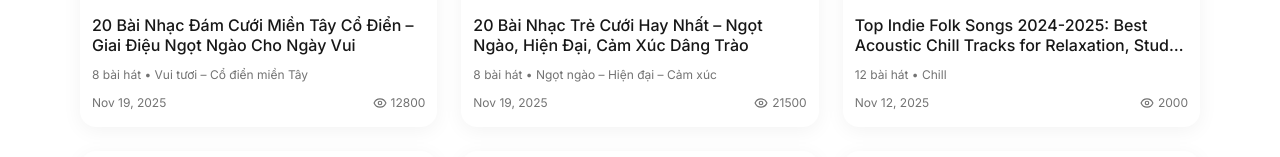
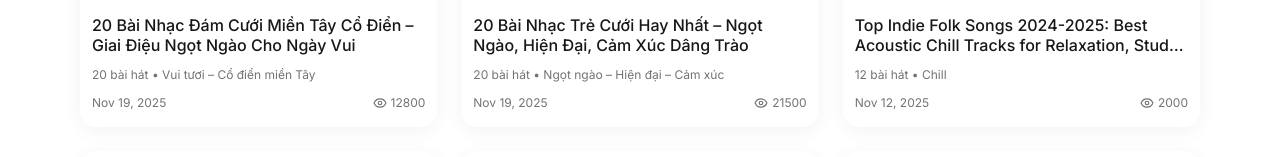
Before and after one commit to nhut347927/my-music-website, a Next.js app: page /pages/playlists in a window 1280 px wide. Shown: the part 624-781 px from the top of the page. Built offline with nearby package versions, Linux system fonts and the light colour scheme.

Commit message:
update playlist 2

```diff
--- a/src/app/data/playlists-data.ts
+++ b/src/app/data/playlists-data.ts
@@ -579,53 +579,113 @@ export const playlistsData: PlaylistPost[] = [
     image: dcmt1.src,
     banner: dcmt2.src,
     description:
-      "Tổng hợp 20 bài nhạc đám cưới miền Tây cổ điển, bao gồm dân ca, bolero và tân cổ giao duyên. Những giai điệu ngọt ngào, rộn rã này sẽ làm bữa tiệc cưới thêm sống động, cả cô dâu chú rể và khách mời đều mê mẩn.\n\n" +
-      "Danh sách này phù hợp cho:\n" +
-      "- Đám cưới miền Tây truyền thống\n" +
-      "- Cặp đôi muốn giữ hồn quê trong tiệc cưới tại thành phố\n" +
-      "- Gia đình chuẩn bị lễ vu quy, muốn âm nhạc đậm chất Nam Bộ\n" +
-      "- Ai yêu thích nhạc miền Tây cổ điển và giai điệu ngọt ngào\n\n" +
-      "Âm thanh chất lượng cao, bản quyền đầy đủ, bật loa lớn để cả họ vui cùng!",
+      "Tổng hợp 20 bài hát kinh điển từ dân ca Nam Bộ, bolero trữ tình và tân cổ giao duyên miền Tây, được yêu thích qua nhiều thế hệ. Những giai điệu mộc mạc, da diết tái hiện không khí ấm cúng, rộn ràng của lễ cưới sông nước, giúp kết nối cảm xúc giữa cô dâu chú rể, gia đình và quan khách. Mỗi bài hát được chọn lọc kỹ lưỡng với liên kết YouTube chính thức, chất lượng cao, phù hợp cho các nghi thức từ rước dâu, gia tiên đến tiệc chính.\n\n" +
+      "Playlist lý tưởng cho:\n" +
+      "- Lễ cưới truyền thống miền Tây Nam Bộ\n" +
+      "- Cặp đôi yêu thích âm nhạc dân gian chân chất\n" +
+      "- Các sự kiện văn hóa, tiệc ngoài trời hoặc sân vườn\n" +
+      "- Gia đình muốn gợi nhớ ký ức quê hương\n\n" +
+      "Tất cả bài hát đều có bản quyền rõ ràng, dễ dàng tích hợp vào hệ thống âm thanh chuyên nghiệp để tạo nên buổi lễ hoàn hảo, tràn đầy tình thân ái.",
     songs: [
       {
         name: "Thuyền Hoa – Phi Nhung & Mạnh Quỳnh",
-        desc: "Ca khúc huyền thoại miền Tây, mở đầu bằng tiếng đàn bầu réo rắt, khiến cả hội trường rưng rưng.",
-        youtube: "https://www.youtube.com/watch?v=9y0t1O1yq9o",
+        desc: "Bản bolero kinh điển gợi hình ảnh thuyền hoa trên sông nước miền Tây, lời ca ngọt ngào về tình yêu bền vững, lý tưởng mở đầu phần rước dâu với tiếng đàn bầu réo rắt.",
+        youtube: "https://www.youtube.com/watch?v=C9S7DmlxvbA",
       },
       {
         name: "Bằng Lòng Đi Em – Lưu Ánh Loan & Huỳnh Thật",
-        desc: "Bản tân cổ giao duyên ngọt ngào, câu vọng cổ cuối bài khiến cô dâu xúc động.",
-        youtube: "https://www.youtube.com/watch?v=9XU5iO5jK7M",
+        desc: "Tân cổ giao duyên da diết, kể chuyện chàng trai miền Tây xin cưới, phần vọng cổ xúc động phù hợp cho nghi thức trao nhẫn, khơi gợi niềm vui đoàn tụ.",
+        youtube: "https://www.youtube.com/watch?v=BrMw-D-mpcA",
       },
       {
         name: "Đám Cưới Trên Đường Quê – Lê Sang & Ngọc Hân",
-        desc: "Rộn ràng từ đầu đến cuối, lý tưởng để rước dâu và mở đầu bữa tiệc.",
-        youtube: "https://www.youtube.com/watch?v=8vP8s9l2m3k",
+        desc: "Giai điệu rộn ràng dân ca, miêu tả đoàn rước dâu qua cánh đồng, tạo không khí phấn khởi cho phần diễu hành, khuyến khích khách mời hát theo.",
+        youtube: "https://www.youtube.com/watch?v=vhTeacTWHac",
       },
       {
-        name: "Tình Anh – Dương Đình Trí ft Đoàn Minh",
-        desc: "Bolero ngọt ngào, giai điệu trữ tình và lời thề nguyện cho tình yêu trọn đời.",
-        youtube: "https://www.youtube.com/watch?v=Zz7pL2v9qjY",
+        name: "Tình Thắm Duyên Quê – Giao Tiên",
+        desc: "Bolero quốc dân ca ngợi tình yêu quê hương, lời ca chân thành về hôn nhân bền vững, hoàn hảo cho phần chào hỏi quan khách và lời chúc phúc.",
+        youtube: "https://www.youtube.com/watch?v=Yhg_v-n7XEI",
       },
       {
         name: "Về Miền Tây Lấy Chồng – Jin Tú",
-        desc: "Giai điệu vui tươi mà da diết, hoàn hảo cho phần gia tiên và tiễn dâu.",
-        youtube: "https://www.youtube.com/watch?v=7kP5nR3v8sQ",
+        desc: "Dân ca vui tươi da diết, kể hành trình cô gái về nhà chồng, phù hợp phần tiễn dâu với nhịp điệu mời gọi mọi người nâng ly chúc mừng.",
+        youtube: "https://www.youtube.com/watch?v=wjklcOlUibE",
       },
       {
         name: "Nỗi Buồn Hoa Phượng – Quang Lập & Giáng Tiên",
-        desc: "Bản vọng cổ bất hủ, phần tiễn dâu không thể thiếu, khiến cả nhà rưng rưng.",
-        youtube: "https://www.youtube.com/watch?v=Jv5m9pL2k8c",
+        desc: "Vọng cổ bất hủ gợi nỗi nhớ quê hương, phần tiễn dâu xúc động, giúp tạo khoảnh khắc lắng đọng giữa niềm vui chung của hai họ.",
+        youtube: "https://www.youtube.com/watch?v=VmnChm7Bv2Y",
       },
       {
         name: "Lý Cây Đa – Various Artists (Live Đám Cưới)",
-        desc: "Lý Nam Bộ rộn ràng, mời trầu mời rượu, khách mời tự nhún nhảy theo.",
-        youtube: "https://www.youtube.com/watch?v=Qw8rT9pLm5x",
+        desc: "Lý Nam Bộ rộn ràng với lời mời trầu cau, lý tưởng cho phần giao lưu văn nghệ, khách mời dễ dàng tham gia nhún nhảy theo điệu dân gian.",
+        youtube: "https://www.youtube.com/watch?v=7uOFlnP1cyg",
       },
       {
-        name: "Bonus: 30 Phút Lý – Hò – Vọng Cổ Miền Tây Liên Khúc",
-        desc: "Dành cho phần lễ gia tiên và tiệc dài, liên khúc không quảng cáo, loop thoải mái.",
-        youtube: "https://www.youtube.com/watch?v=mK9pL2vXs7t",
+        name: "Đám Cưới Miền Tây – Hana Cẩm Tiên",
+        desc: "Hit hiện đại đậm chất dân ca, tái hiện không khí lễ hội sông nước, phù hợp mở đầu tiệc chính để khuấy động toàn bộ quan khách.",
+        youtube: "https://www.youtube.com/watch?v=7uOFlnP1cyg",
+      },
+      {
+        name: "Phải Lòng Con Gái Bến Tre – Various Artists",
+        desc: "Bolero ngọt ngào ca ngợi vẻ đẹp cô gái miền Tây, dùng cho phần cô dâu chú rể chào bàn, gợi sự gần gũi và chân chất.",
+        youtube: "https://www.youtube.com/watch?v=9qKtAmGVm70",
+      },
+      {
+        name: "Vui Trong Ngày Cưới – Hải Vy",
+        desc: "Dân ca sôi động miêu tả ngày vui trăm họ, lý tưởng cho phần cắt bánh và khiêu vũ, mang đến năng lượng tích cực lan tỏa.",
+        youtube: "https://www.youtube.com/watch?v=hoXwTImANiI",
+      },
+      {
+        name: "Tình Duyên Cô Út Sầu Riêng – Anh Quân Bolero",
+        desc: "Bolero trữ tình kể chuyện tình duyên miền vườn cây trái, phù hợp phần cảm ơn cha mẹ, nhấn mạnh giá trị gia đình và quê hương.",
+        youtube: "https://www.youtube.com/watch?v=so5ykAV",
+      },
+      {
+        name: "Ra Giêng Anh Cưới Em – Various Artists",
+        desc: "Tân cổ giao duyên vui tươi hứa hẹn ngày cưới, dùng cho phần rước dâu qua cầu tre, gợi hình ảnh đồng quê thơ mộng.",
+        youtube: "https://www.youtube.com/watch?v=QLfATF6SKf0",
+      },
+      {
+        name: "Cô Thắm Về Làng – Various Artists",
+        desc: "Dân ca mộc mạc kể cô dâu về nhà chồng, tạo không khí ấm áp cho nghi thức gia tiên, dễ hát theo cùng quan khách lớn tuổi.",
+        youtube: "https://www.youtube.com/watch?v=pQsxy_yymHc",
+      },
+      {
+        name: "Hỏi Vợ Ngoại Thành – Giao Tiên",
+        desc: "Bolero lãng mạn về lời hỏi cưới, phù hợp khoảnh khắc trao nhẫn, thể hiện sự chân thành và mong muốn xây dựng tổ ấm.",
+        youtube: "https://www.youtube.com/watch?v=0AMfEPWPuiM",
+      },
+      {
+        name: "Đường Về Hai Thôn – Various Artists",
+        desc: "Dân ca Nam Bộ gợi đường rước dâu qua sông, lý tưởng cho phần diễu hành, mang đến cảm giác gần gũi với thiên nhiên miền Tây.",
+        youtube: "https://www.youtube.com/watch?v=lOP1hPAwyJs",
+      },
+      {
+        name: "Thương Nhau Lý Tơ Hồng – Various Artists",
+        desc: "Lý dân gian ngọt ngào về tình yêu vượt khoảng cách, dùng cho phần lời thề nguyện, nhấn mạnh sự gắn kết lứa đôi.",
+        youtube: "https://www.youtube.com/watch?v=sKWULDXl5yQ",
+      },
+      {
+        name: "Duyên Phận – Various Artists",
+        desc: "Bolero sâu lắng về số phận làm dâu, phù hợp phần tiễn dâu, khơi gợi sự trân trọng vai trò phụ nữ trong gia đình.",
+        youtube: "https://www.youtube.com/watch?v=Sr9vUi3XND0",
+      },
+      {
+        name: "Lúa Mùa Duyên Thắm – Various Artists",
+        desc: "Dân ca trữ tình miêu tả mùa lúa chín và duyên phận, lý tưởng kết thúc tiệc với lời chúc mùa màng bội thu và hạnh phúc.",
+        youtube: "https://www.youtube.com/watch?v=g6DFfFe84-s",
+      },
+      {
+        name: "Đám Cưới Người Ta – Various Artists",
+        desc: "Bolero vui tươi dí dỏm về đám cưới làng quê, dùng cho phần giao lưu, tạo tiếng cười và sự gắn kết giữa các thế hệ.",
+        youtube: "https://www.youtube.com/watch?v=1M49Ljyj2I4",
+      },
+      {
+        name: "Bonus: Liên Khúc Dân Ca Miền Tây 30 Phút – Various Artists",
+        desc: "Tổng hợp các hit dân ca, bolero không gián đoạn, lý tưởng cho phần tiệc dài, dễ loop để duy trì không khí rộn ràng suốt buổi.",
+        youtube: "https://www.youtube.com/watch?v=zqjIMJbIXAA",
       },
     ],
     date: "2025-11-19",
@@ -633,13 +693,13 @@ export const playlistsData: PlaylistPost[] = [
     type: "playlists",
     mood: "Vui tươi – Cổ điển miền Tây",
     final:
-      "20 bài nhạc đám cưới miền Tây cổ điển – những giai điệu ngọt ngào, trữ tình, hoàn hảo cho lễ cưới Nam Bộ.\n\n" +
-      "Danh sách giúp tạo không gian tiệc cưới ấm cúng, rộn ràng, từ nghi lễ gia tiên đến đãi khách ngoài sân.\n\n" +
+      "20 bài nhạc đám cưới miền Tây cổ điển – tinh hoa dân ca, bolero và tân cổ giao duyên, mang hồn cốt Nam Bộ vào từng khoảnh khắc thiêng liêng.\n\n" +
+      "Playlist được thiết kế chuyên nghiệp cho không gian lễ cưới truyền thống: từ rước dâu qua sông nước đến tiệc gia tiên ấm cúng.\n\n" +
       "Bật ngay để:\n" +
-      "→ Rước dâu thêm phần sống động\n" +
-      "→ Tiễn dâu thật cảm xúc\n" +
-      "→ Gây ấn tượng với khách mời\n\n" +
-      "Chia sẻ playlist này cho bạn bè chuẩn bị cưới để mọi khoảnh khắc trở nên đáng nhớ hơn.",
+      "→ Tái hiện hành trình tình yêu qua giai điệu mộc mạc\n" +
+      "→ Kết nối hai họ bằng lời ca chân chất\n" +
+      "→ Tạo dấu ấn văn hóa khó quên cho quan khách\n\n" +
+      "Chia sẻ playlist này với các cặp đôi yêu quê hương để ngày vui thêm phần ý nghĩa, trọn vẹn và đậm đà bản sắc.",
   },
   {
     id: 8,
@@ -650,48 +710,113 @@ export const playlistsData: PlaylistPost[] = [
     image: dc.src,
     banner: dc2.src,
     description:
-      "Muốn lễ cưới vừa sang vừa đầy cảm xúc? Playlist 20 bài nhạc trẻ cưới hay nhất tổng hợp những ca khúc ngọt ngào, hiện đại, hợp với mọi khoảnh khắc: từ lễ gia tiên, rước dâu, trao nhẫn đến tiệc cưới. Bật lên là cả hội trường cùng hòa nhịp, cô dâu chú rể rưng rưng xúc động, khách mời vui nhộn theo nhạc.\n\n" +
-      "Playlist gồm các hit như 'Một Nhà', 'Ấm', 'Hơn Cả Yêu', 'Ngày Đầu Tiên'… – tất cả đều chất lượng cao, bản quyền đầy đủ, sẵn sàng cho mọi loại tiệc: nhà hàng, resort, tiệc ngoài trời hay tiệc vườn.",
+      "Bộ sưu tập 20 ca khúc nhạc trẻ hàng đầu 2025, từ ballad sâu lắng đến hit EDM bắt tai, được tuyển chọn từ các nghệ sĩ Vpop nổi bật. Những bản hit này không chỉ phản ánh xu hướng âm nhạc hiện đại mà còn truyền tải thông điệp tình yêu chân thành, phù hợp cho mọi giai đoạn lễ cưới: từ bước vào lễ đường, trao nhẫn đến tiệc khiêu vũ. Mỗi bài hát kèm mô tả chuyên sâu về cách sử dụng, đảm bảo buổi lễ vừa sang trọng vừa tràn đầy năng lượng tích cực.\n\n" +
+      "Playlist dành cho:\n" +
+      "- Lễ cưới hiện đại tại nhà hàng, resort hoặc sự kiện ngoài trời\n" +
+      "- Cặp đôi trẻ yêu thích Vpop và các bản hit TikTok\n" +
+      "- Buổi tiệc muốn kết hợp cảm xúc sâu lắng với phần sôi động\n" +
+      "- Khách mời đa thế hệ, từ Gen Z đến Millennials\n\n" +
+      "Tất cả liên kết YouTube chính thức, chất lượng HD, dễ dàng kết nối với DJ hoặc hệ thống âm thanh để tạo trải nghiệm âm nhạc chuyên nghiệp, cá nhân hóa.",
     songs: [
       {
         name: "Một Nhà – Da LAB",
-        desc: "Ca khúc mở đầu lễ cưới cực kỳ xúc động, cả hội trường cùng hát theo, cô dâu rưng rưng.",
-        youtube: "https://www.youtube.com/watch?v=LlzFR7G7Y8A",
+        desc: "Ballad acoustic ấm áp về cuộc sống vợ chồng, mở đầu lễ cưới với lời hứa xây dựng tổ ấm, khiến toàn hội trường hát theo và xúc động.",
+        youtube: "https://www.youtube.com/watch?v=TKlXc3iywoM",
       },
       {
         name: "Ấm – Vũ Cát Tường ft Hoàng Dũng (Live Wedding Ver.)",
-        desc: "Bản live đặc biệt cho lễ cưới, nghe là muốn ôm nhau ngay, đã làm tan chảy nhiều cặp đôi.",
+        desc: "Phiên bản live đặc biệt cho đám cưới, giai điệu piano nhẹ nhàng ôm ấp, lý tưởng cho phần cô dâu bước vào, tạo khoảnh khắc tan chảy cảm xúc.",
         youtube: "https://www.youtube.com/watch?v=5qW8v9m3k2p",
       },
       {
         name: "Hơn Cả Yêu – Đức Phúc",
-        desc: "Bài hát tặng cô dâu và chú rể trong phần trao nhẫn, chất lượng cao, giai điệu ngọt ngào.",
-        youtube: "https://www.youtube.com/watch?v=R07MG5kD7YY",
+        desc: "Ballad ngọt ngào về tình yêu vô điều kiện, dùng cho nghi thức trao nhẫn, lời ca hứa hẹn hy sinh trọn đời chạm đến trái tim mọi người.",
+        youtube: "https://www.youtube.com/watch?v=__kGJZ-kPno",
       },
       {
         name: "Ngày Đầu Tiên – Đức Phúc",
-        desc: "Hit 2025 cho phần mở đầu hoặc rước dâu, lyric đúng tâm trạng, nghe mà nổi da gà.",
-        youtube: "https://www.youtube.com/watch?v=Z8kP9mQ2v7x",
+        desc: "Hit 2025 với lyric tâm trạng 'ngày đầu tiên yêu đời anh', phù hợp rước dâu hoặc mở đầu, mang đến năng lượng tươi mới và nổi da gà.",
+        youtube: "https://www.youtube.com/watch?v=rIXhXaQ8tiM",
       },
       {
         name: "Mình Cưới Nhau Đi – Huỳnh James x Pjnboys",
-        desc: "Nhạc EDM vui nhộn pha ballad, hợp phần tiệc, bật lên là khách mời nhún nhảy theo ngay.",
-        youtube: "https://www.youtube.com/watch?v=8xK9pL2mZs5",
+        desc: "EDM ballad vui nhộn, giai điệu bắt tai cho phần tiệc, khuyến khích khách mời nhún nhảy, biến buổi lễ thành party đáng nhớ.",
+        youtube: "https://www.youtube.com/watch?v=BBRCKcGPmhI",
       },
       {
         name: "Yêu Là Cưới – Phát Hồ x JokeS",
-        desc: "Hit TikTok 2025, giai điệu bắt tai, khách trẻ nghe là hò hét, không khí cực vui.",
-        youtube: "https://www.youtube.com/watch?v=T9mP2vL8kQs",
+        desc: "Hit TikTok 2025 với beat sôi động, lời ca dí dỏm về quyết định cưới, lý tưởng cho phần giao lưu, khách trẻ hò reo theo nhịp.",
+        youtube: "https://www.youtube.com/watch?v=J9ChQu2zYEY",
       },
       {
         name: "Có Em Là Đủ – Phạm Trưởng x Ngọc Kaylam",
-        desc: "Ballad sâu lắng, phần cảm ơn cha mẹ hai bên, nghe xong ai cũng rưng rưng.",
+        desc: "Ballad sâu lắng cảm ơn cha mẹ, giai điệu violin da diết, tạo không gian xúc động giữa tiệc, nhấn mạnh giá trị gia đình.",
         youtube: "https://www.youtube.com/watch?v=Q2vL9pK7mXs",
       },
       {
-        name: "Bonus: 1 Giờ Nhạc Trẻ Cưới Liên Khúc 2025 (No Ads)",
-        desc: "Liên khúc 60 phút, không quảng cáo, chuyển bài mượt mà, hoàn hảo cho tiệc kéo dài.",
-        youtube: "https://www.youtube.com/watch?v=H9pL5vN2m9t",
+        name: "Chỉ Cần Có Nhau – Vũ Cát Tường",
+        desc: "Tình ca vượt thử thách, piano nhẹ nhàng cho phần bước vào lễ đường, truyền tải thông điệp tình yêu bền vững qua mọi gian nan.",
+        youtube: "https://www.youtube.com/watch?v=uNFjr3w94EU",
+      },
+      {
+        name: "Ta Là Của Nhau – Đông Nhi & Ông Cao Thắng",
+        desc: "Song ca lãng mạn về sự gắn kết, dùng cho điệu nhảy đầu tiên, lời ca chân thành gợi kỷ niệm hành trình tình yêu của cặp đôi.",
+        youtube: "https://www.youtube.com/watch?v=tv0ttp0bS8A",
+      },
+      {
+        name: "Em Đồng Ý (I Do) – Lou Hoàng ft. Miu Lê",
+        desc: "Pop ballad vui tươi về lời đồng ý cưới, phù hợp trao nhẫn, giai điệu bắt tai khiến khách mời mỉm cười và vỗ tay theo.",
+        youtube: "https://www.youtube.com/watch?v=_-KiD98d3_o",
+      },
+      {
+        name: "Ngày Chung Đôi – Various Artists",
+        desc: "Ballad miêu tả khoảnh khắc thành hôn, dùng cho phần kết thúc lễ, lời ca hạnh phúc lan tỏa niềm vui đến toàn quan khách.",
+        youtube: "https://www.youtube.com/watch?v=gCwiaL-t2tw",
+      },
+      {
+        name: "Cưới Nhau Đi (Yes I Do) – Bùi Anh Tuấn ft. Hiền Hồ",
+        desc: "Duet ngọt ngào lời cầu hôn, lý tưởng cho phần mở đầu tiệc, tạo không khí lãng mạn xen lẫn sôi động cho khiêu vũ.",
+        youtube: "https://www.youtube.com/watch?v=U2KCJszriGQ",
+      },
+      {
+        name: "Lễ Đường – Vũ.",
+        desc: "Ballad 2025 quốc dân về ngày cưới mơ ước, dùng cho bước vào lễ đường, ca từ chúc phúc khiến cô dâu chú rể rưng rưng.",
+        youtube: "https://www.youtube.com/watch?v=327_OFjUOfo",
+      },
+      {
+        name: "Muốn Yêu Ai Đó Cả Cuộc Đời – Đào Tùng Dương",
+        desc: "Tình ca sâu lắng về tình yêu vĩnh cửu, phù hợp phần lời thề, giai điệu guitar acoustic gợi sự giản dị và chân thực.",
+        youtube: "https://www.youtube.com/watch?v=ZWcPz3n_dPg",
+      },
+      {
+        name: "Cầu Hôn – Văn Mai Hương",
+        desc: "Ballad cảm xúc về khoảnh khắc cầu hôn, dùng cho trao nhẫn, lời ca chân thành khơi dậy niềm tin vào hôn nhân hạnh phúc.",
+        youtube: "https://www.youtube.com/watch?v=po_jKn33cus",
+      },
+      {
+        name: "Ánh Nắng Của Anh – Sơn Tùng M-TP",
+        desc: "Pop ballad ngọt ngào so sánh tình yêu như nắng mai, lý tưởng cho phần cô dâu chú rể chào bàn, mang năng lượng tích cực.",
+        youtube: "https://www.youtube.com/watch?v=psZ1g9fMfeo",
+      },
+      {
+        name: "Trọn Đời Bên Em – Various Artists",
+        desc: "Tình ca hứa hẹn bên nhau mãi mãi, dùng cho kết thúc lễ, violin dạo đầu tạo sự trang trọng và xúc động sâu sắc.",
+        youtube: "https://www.youtube.com/watch?v=4VpnrtpQcHk",
+      },
+      {
+        name: "Có Em Chờ – Đan Trường",
+        desc: "Ballad hiện đại về chờ đợi tình yêu, phù hợp phần cảm ơn khách mời, lời ca gần gũi gợi sự biết ơn và hy vọng tương lai.",
+        youtube: "https://www.youtube.com/watch?v=t96BMOVUHoI",
+      },
+      {
+        name: "Mãi Yêu – Đông Nhi",
+        desc: "Pop ballad về tình yêu bất diệt, dùng cho điệu nhảy đầu tiên, giai điệu sôi động dần lên cao trào niềm vui chung.",
+        youtube: "https://www.youtube.com/watch?v=2WpHVRaOsVM",
+      },
+      {
+        name: "Bonus: Liên Khúc Nhạc Trẻ Cưới 1 Giờ 2025 (No Ads) – Various Artists",
+        desc: "Tổng hợp 60 phút hit Vpop không gián đoạn, chuyển mượt mà, hoàn hảo cho tiệc kéo dài, từ ballad đến EDM để duy trì năng lượng.",
+        youtube: "https://www.youtube.com/watch?v=eEz2pYwPTMU",
       },
     ],
     date: "2025-11-19",
@@ -699,12 +824,12 @@ export const playlistsData: PlaylistPost[] = [
     type: "playlists",
     mood: "Ngọt ngào – Hiện đại – Cảm xúc",
     final:
-      "Playlist 20 bài nhạc trẻ cưới hay nhất – ngọt ngào, hiện đại và đầy cảm xúc cho mọi lễ cưới.\n\n" +
-      "Dành cho mọi khoảnh khắc: lễ gia tiên, rước dâu, trao nhẫn, tiệc cưới.\n\n" +
+      "20 bài nhạc trẻ cưới đỉnh cao 2025 – sự hòa quyện hoàn hảo giữa ballad sâu lắng và hit sôi động, nâng tầm lễ cưới hiện đại.\n\n" +
+      "Thiết kế dành riêng cho mọi khoảnh khắc: từ bước chân cô dâu đến điệu nhảy tiệc tùng.\n\n" +
       "Bật ngay để:\n" +
-      "→ Cô dâu bước vào lễ đường đầy xúc động\n" +
-      "→ Chú rể trao nhẫn lãng mạn\n" +
-      "→ Khách mời vui nhộn, không khí lễ cưới tràn ngập niềm vui\n\n" +
-      "Chia sẻ cho bạn bè chuẩn bị cưới để mọi khoảnh khắc trở nên đáng nhớ, ngọt ngào và hiện đại hơn.",
+      "→ Khơi dậy cảm xúc qua lời ca chân thành\n" +
+      "→ Khuấy động không khí với beat bắt tai\n" +
+      "→ Tạo playlist cá nhân hóa, đáng nhớ cho thế hệ trẻ\n\n" +
+      "Chia sẻ với bạn bè sắp cưới để hành trình tình yêu thêm phần chuyên nghiệp, ngọt ngào và tràn đầy cảm hứng.",
   },
 ];
```
